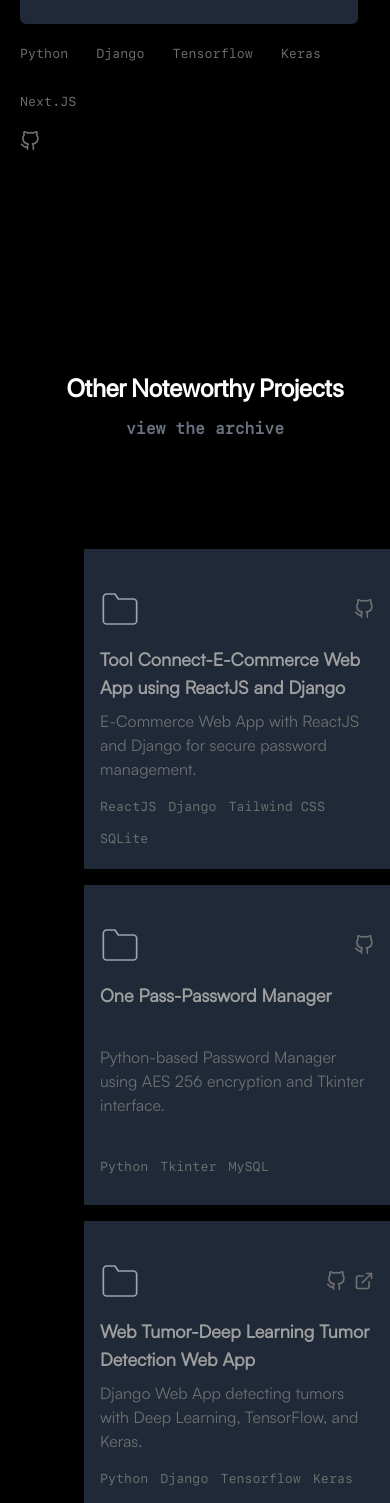
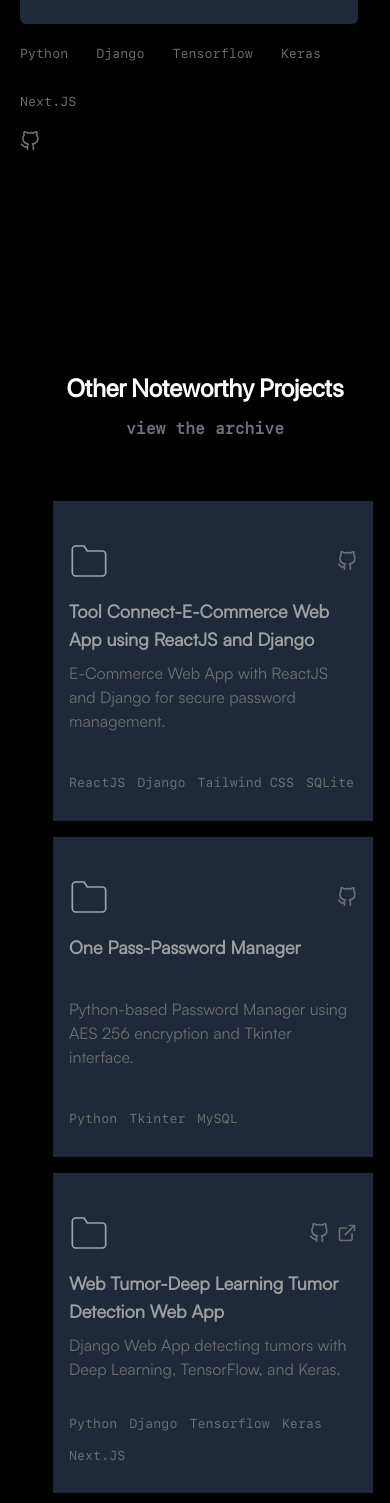
Before and after one commit to Rohithk2003/portfolio, a Next.js app: page / in a window 390 px wide. Shown: the part 4396-5899 px from the top of the page. Built offline with nearby package versions, Linux system fonts and the light colour scheme; what tailwindcss-animated would draw is missing.

Commit message:
added padding

```diff
--- a/components/otherProjects.js
+++ b/components/otherProjects.js
@@ -190,7 +190,7 @@ export default function Project() {
 				</div>
 			</div>
 			<ul
-				className={`flex flex-wrap flex-row mt-10 p-16 md:justify-normal justify-center gap-4 pr-0 w-full items-start h-full`}
+				className={`flex flex-wrap flex-row mt-10 md:p-16 pr-0 p-4 md:justify-normal justify-center gap-4  w-full items-start h-full`}
 			>
 				{projectsReducedDescriptions.map((project) => {
 					return (
```
